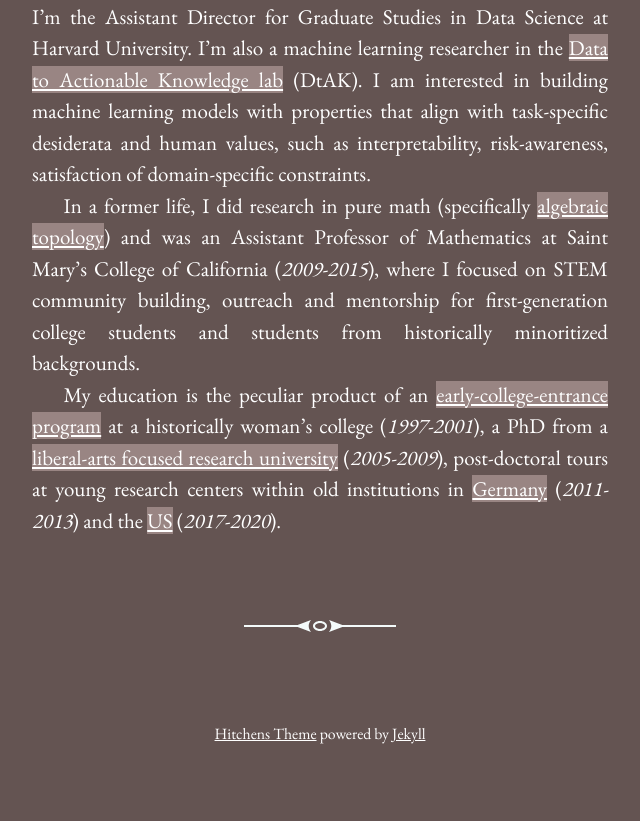
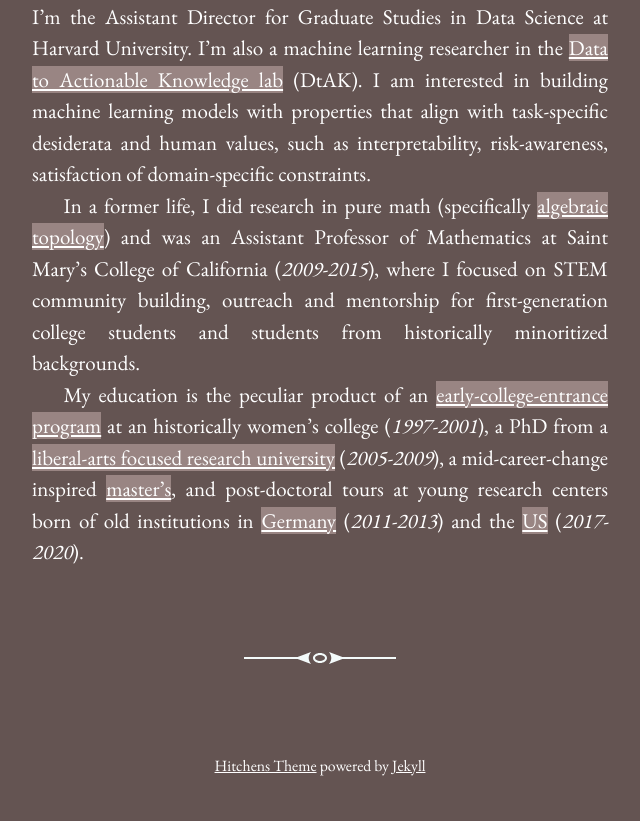
Before and after one commit to onefishy/onefishy.github.io, a Jekyll site: the page built from about.md, in a window 1280 px wide. Shown: the part 485-1306 px from the top of the page, without its empty margins (320-960 px from the left). Built offline with Jekyll 4.4.1, drawn with Linux system fonts in a browser that asks for light colours; before the commit the page ends 1275 px from its top, so only the background shows below that.

Commit message:
Update about.md

```diff
--- a/about.md
+++ b/about.md
@@ -13,4 +13,4 @@
 
 In a former life, I did research in pure math (specifically [algebraic topology](https://arxiv.org/pdf/1206.2118.pdf)) and was an Assistant Professor of Mathematics at Saint Mary's College of California (*2009-2015*), where I focused on STEM community building, outreach and mentorship for first-generation college students and students from historically minoritized backgrounds.
 
-My education is the peculiar product of an [early-college-entrance program](https://marybaldwin.edu/peg/) at a historically woman's college (*1997-2001*), a PhD from a [liberal-arts focused research university](https://www.wesleyan.edu/mathcs/) (*2005-2009*), post-doctoral tours at young research centers within old institutions in [Germany](https://www.uni-goettingen.de/en/90653.html) (*2011-2013*) and the [US](https://iacs.seas.harvard.edu) (*2017-2020*).
+My education is the peculiar product of an [early-college-entrance program](https://marybaldwin.edu/peg/) at an historically women's college (*1997-2001*), a PhD from a [liberal-arts focused research university](https://www.wesleyan.edu/mathcs/) (*2005-2009*), a mid-career-change inspired [master's](https://iacs.seas.harvard.edu/graduate-programs), and post-doctoral tours at young research centers born of old institutions in [Germany](https://www.uni-goettingen.de/en/90653.html) (*2011-2013*) and the [US](https://iacs.seas.harvard.edu) (*2017-2020*).
```
